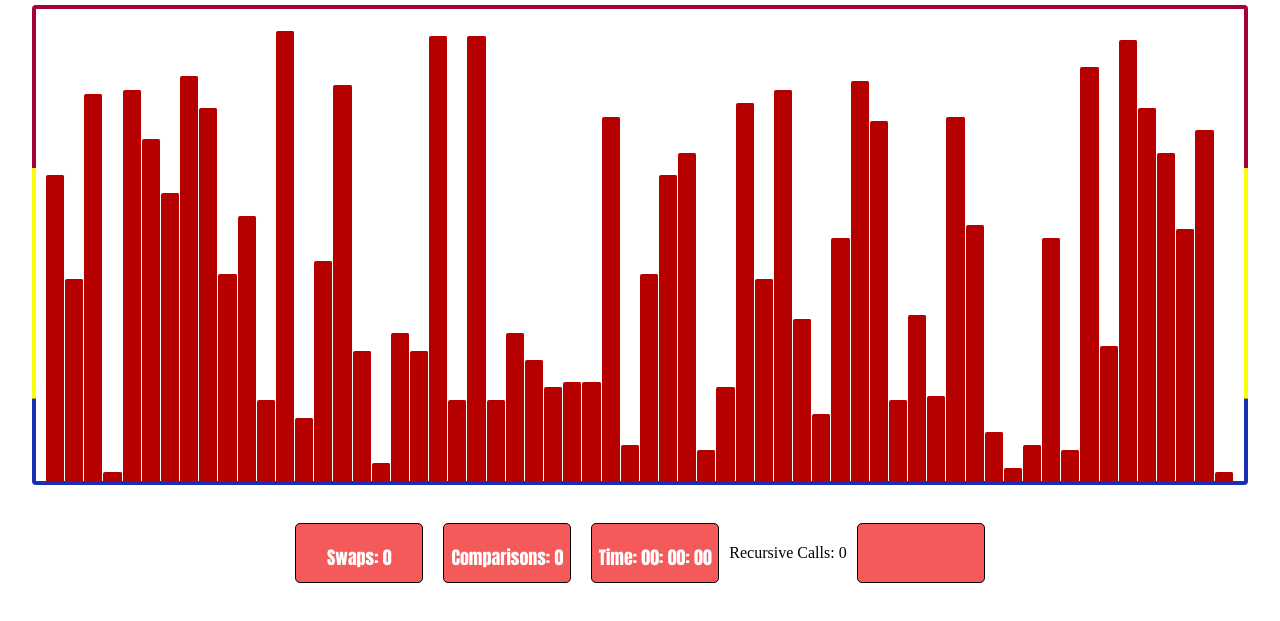
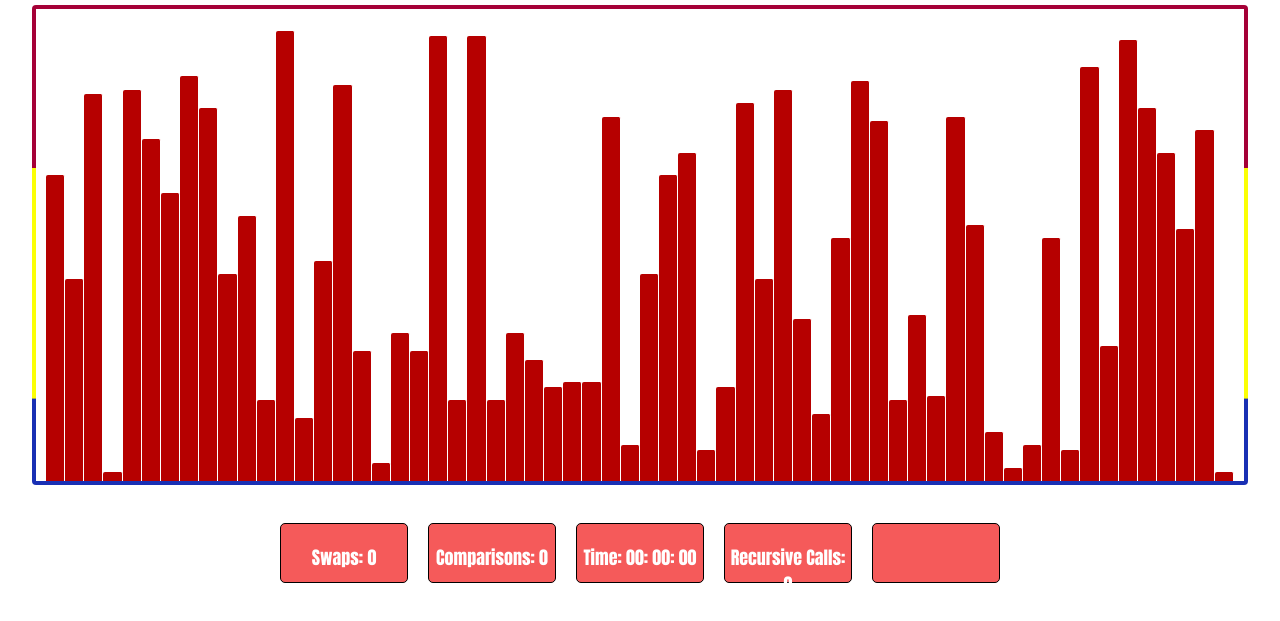
Before and after one commit to Deepak91168/VisualizeSorting, a plain HTML site: page index.html in a window 1280 px wide. Shown: the part 97-718 px from the top of the page. Drawn offline with Linux system fonts and the light colour scheme; a web font is replaced by a local one.

Commit message:
adding box around recursive

```diff
--- a/style.css
+++ b/style.css
@@ -244,6 +244,7 @@ hr.rainbow {
 #No_of_swaps,
 #comparisons,
 #timer,
+#recursive,
 #showTime {
     border: 4px solid rgb(182, 6, 35);
     border-radius: 5px;
```
